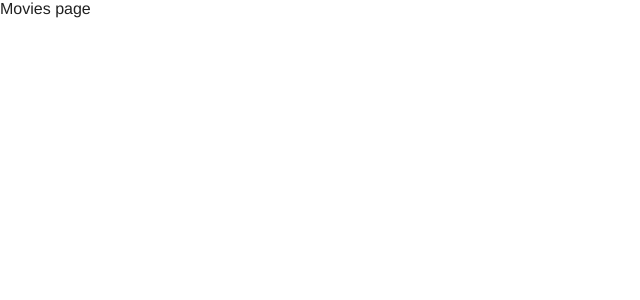
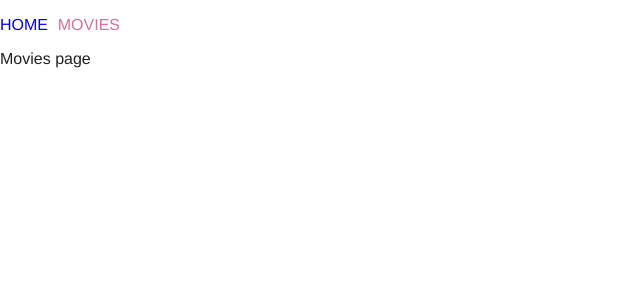
Before and after one commit to YevhenKonyk/react-hw-04-movie-api, a React (Create React App) app: page /movies in a window 1280 px wide. Shown: the top 300 px of the page, without its empty margins (0-640 px from the left). Built offline with nearby package versions, Linux system fonts and the light colour scheme.

Commit message:
Created Navigation component

```diff
--- a/src/Components/App/App.js
+++ b/src/Components/App/App.js
@@ -1,5 +1,7 @@
 import React, { Component } from 'react';
 import { Route, Switch } from 'react-router-dom';
+
+import Navigation from '../Navigation/Navigation';
 
 import HomePage from '../../pages/HomePage';
 import MoviesPage from '../../pages/MoviesPage';
@@ -12,6 +14,7 @@ export default class App extends Component {
   render() {
     return (
       <>
+        <Navigation />
         <Switch>
           <Route path="/" exact component={HomePage} />
           <Route path="/movies/:movieId" component={MovieDetailPage} />
--- /dev/null
+++ b/src/Components/Navigation/Navigation.js
@@ -0,0 +1,33 @@
+import React from 'react';
+import { NavLink } from 'react-router-dom';
+import styles from './Navigation.module.css';
+
+const Navigation = () => (
+  <header className={styles.header}>
+    <nav className={styles.navigation}>
+      <ul className={styles.list}>
+        <li className={styles.listItem}>
+          <NavLink
+            to="/"
+            exact
+            className={styles.link}
+            activeClassName={styles.active}
+          >
+            Home
+          </NavLink>
+        </li>
+        <li>
+          <NavLink
+            to="/movies"
+            className={styles.link}
+            activeClassName={styles.active}
+          >
+            Movies
+          </NavLink>
+        </li>
+      </ul>
+    </nav>
+  </header>
+);
+
+export default Navigation;
--- /dev/null
+++ b/src/Components/Navigation/Navigation.module.css
@@ -0,0 +1,18 @@
+.header {
+  padding: 16px 0;
+}
+
+.list {
+  width: 120px;
+  display: flex;
+  justify-content: space-between;
+}
+
+.link {
+  text-transform: uppercase;
+  text-decoration: none;
+}
+
+.active {
+  color: palevioletred;
+}
```
